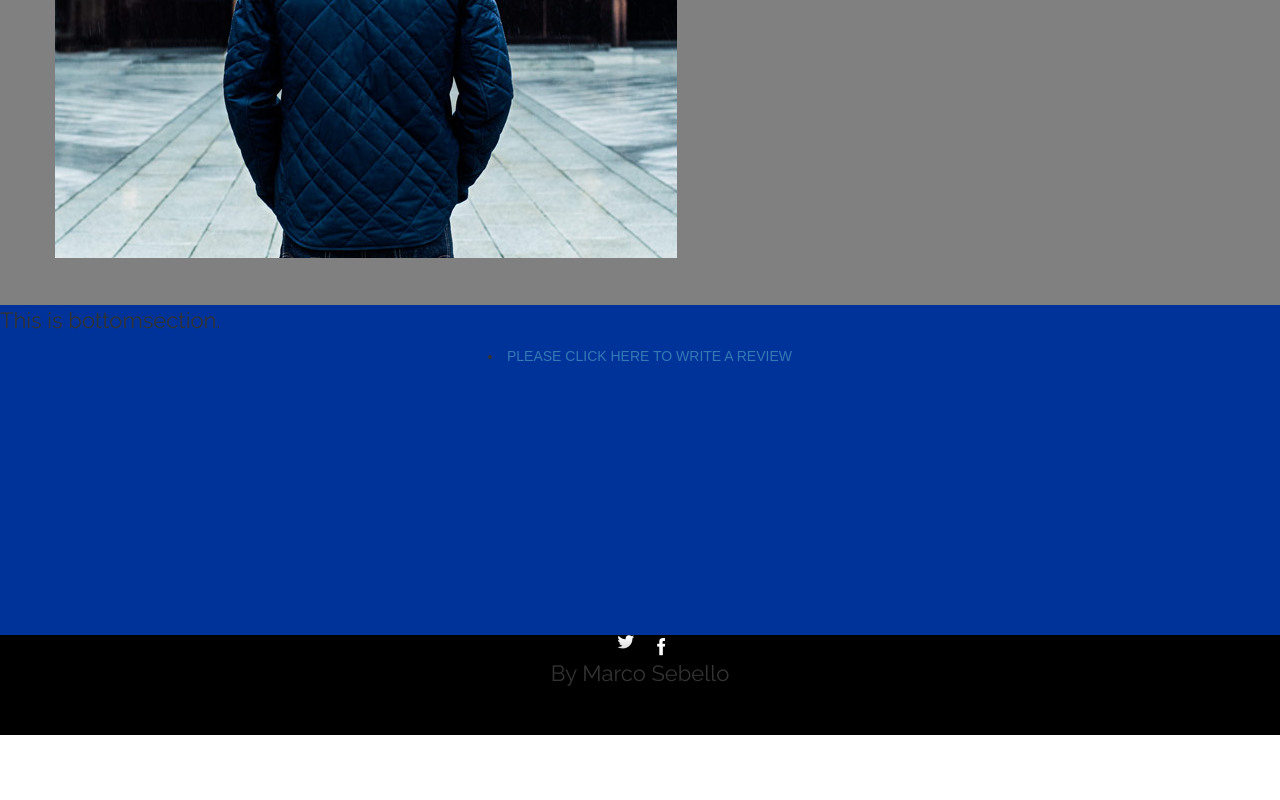
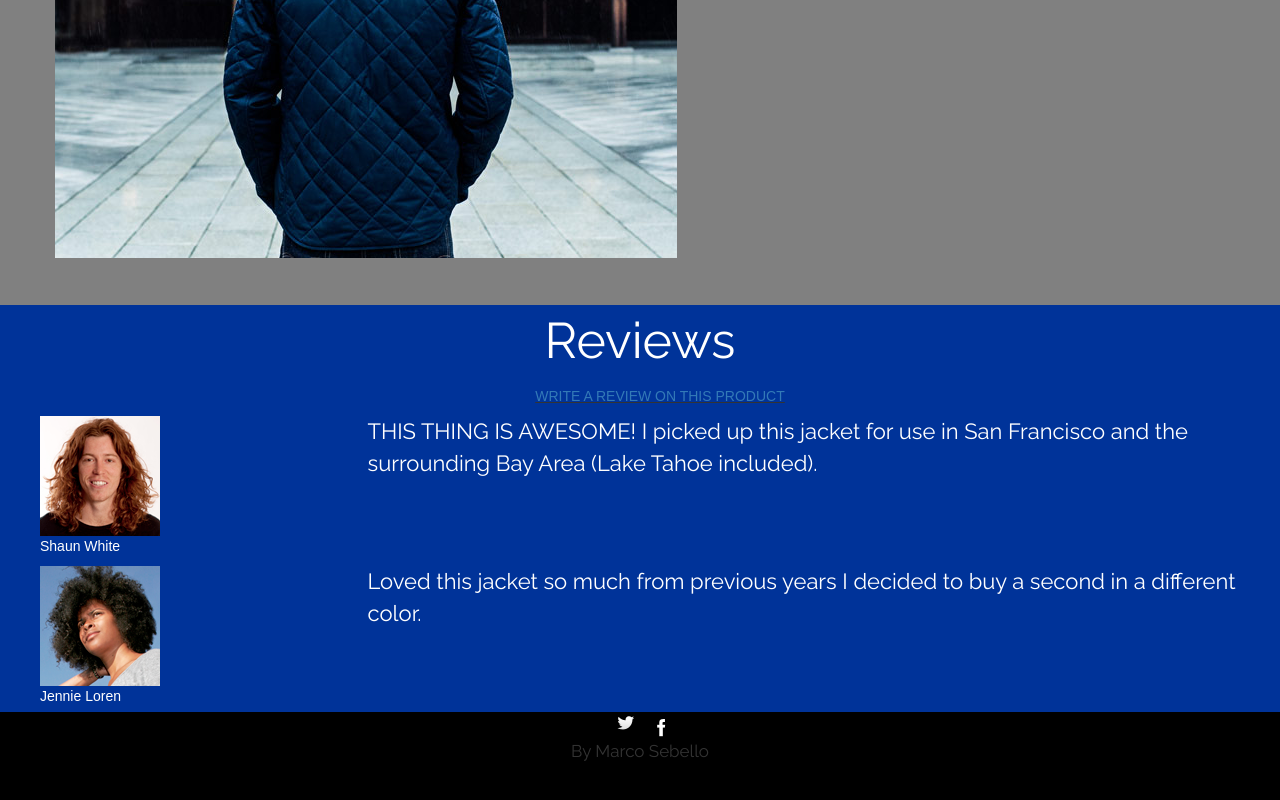
Before and after one commit to Marcode777/sapient, a React (Create React App) app in the folder sapient/: page / in a window 1280 px wide. Shown: the part 794-1594 px from the top of the page. Before the commit the page ends 1529 px from the top, so only its background shows below. Built offline with nearby package versions, Linux system fonts and the light colour scheme.

Commit message:
fixed positioning of some elements, organized code for cleaner look, modified src/App.css, src/App.js

```diff
--- a/sapient/src/App.css
+++ b/sapient/src/App.css
@@ -43,7 +43,7 @@
 
 .bottomsection{
   background-color: #003399;
-  height:330px;
+  height:407px;
 }
 
 .menuContainer{
@@ -56,6 +56,7 @@
   height:100px;
   background-color:black;
   text-align:center;
+
 }
 
 .socialtop{
@@ -92,6 +93,7 @@ body{
 
 .reviewLink{
   text-align:center;
+  text-decoration: underline;
 }
 
 p{
@@ -102,3 +104,34 @@ p{
 ul{
   list-style-type: none;
 }
+
+.reviews{
+  text-align:center;
+  font-size: 50px;
+  color:white;
+}
+
+.reviewer1{
+  color:white;
+}
+
+.Shaun{
+  color:white;
+}
+
+.reviewer2{
+  color:white;
+}
+
+.Jennie{
+  color:white;
+}
+
+.footers{
+  text-align: center;
+}
+
+.tag{
+  font-size: 17px;
+  text-align: center;
+}
--- a/sapient/src/App.js
+++ b/sapient/src/App.js
@@ -1,7 +1,6 @@
 import React, { Component } from 'react';
 // import logo from './logo.svg';
 import './App.css';
-
 
 
 
@@ -86,24 +85,13 @@ class App extends Component {
                     <li><a href="#"> Bikes</a></li>
                   </ul>
                 </li>
+              </ul>
+            </div>
 
-              </ul>
-
-
-
-    </div>
                 </div>
              </nav>
             </div>
          </div>
-
-
-
-
-
-
-
-
 
 
         <div className="topsection">
@@ -113,29 +101,79 @@ class App extends Component {
         <div className="middlesection">
           <div className="col-md-9">
             <ul>
-              <li><img src="tough-mojo-jacket-img2.png" className="jacket2" role="presentation"/></li>
+              <li>
+                <img src="tough-mojo-jacket-img2.png" className="jacket2" role="presentation"/>
+              </li>
             </ul>
           </div>
           <div className="col-md-3">
             <ul>
-              <li><p>Our most insulated jacket to date, the city-styled Highline is designed to keep you warm during the deep freeze of winter.</p></li>
+              <li>
+                <p>Our most insulated jacket to date, the city-styled Highline is designed to keep you warm during the deep freeze of winter.</p>
+              </li>
             </ul>
           </div>
         </div>
 
         <div className="bottomsection">
-          <p>This is bottomsection.</p>
-          <li className="reviewLink"><a data-toggle="modal" data-target="#writeReview" href="#">PLEASE CLICK HERE TO WRITE A REVIEW</a></li>
+          <p className="reviews">Reviews</p>
+            <ul>
+              <li className="reviewLink"><a data-toggle="modal" data-target="#writeReview" href="#">WRITE A REVIEW ON THIS PRODUCT</a></li>
+            </ul>
+          <div className="row">
+            <div className="col-md-3">
+              <ul>
+                <li>
+                  <figure className="Shaun">
+                    <img src="reviewer1.png" className="reviewer1" role="presentation"/>
+                    <figcaption>Shaun White</figcaption>
+                  </figure>
+                </li>
+              </ul>
+            </div>
+            <div className="col-md-9">
+              <ul>
+                <li>
+                  <p className="reviewer1">THIS THING IS AWESOME! I picked up this jacket for use in San Francisco and the surrounding Bay Area (Lake Tahoe included).</p>
+                </li>
+              </ul>
+            </div>
           </div>
 
+          <div className="row">
+             <div className="col-md-3">
+              <ul>
+                <li>
+                  <figure className="Jennie">
+                    <img src="reviewer2.png" className="reviewer2" role="presentation"/>
+                    <figcaption>Jennie Loren</figcaption>
+                  </figure>
+                </li>
+              </ul>
+            </div>
+            <div className="col-md-9">
+              <ul>
+                <li>
+                  <p className="reviewer2">Loved this jacket so much from previous years I decided to buy a second in a different color. </p>
+                </li>
+              </ul>
+            </div>
+          </div>
+        </div>
+
+
+
         <div className="footersection">
-        <a href="https://twitter.com/"><img src="twitter-icon.png" role="presentation"/></a>
+          <div className="col-md-12">
+            <a href="https://twitter.com/" ><img src="twitter-icon.png" className="footers" role="presentation"/></a>
               &nbsp;
               &nbsp;
               &nbsp;
-          <a href="https://www.facebook.com/"><img src="fb-icon.png" role="presentation" /></a>
-          <p>By Marco Sebello</p>
+            <a href="https://www.facebook.com/"><img src="fb-icon.png" className="footers" role="presentation"/></a>
+            <p className="tag">By Marco Sebello</p>
           </div>
+        </div>
+
 
 
         <div className="modal fade" tabIndex="-1"  data-toggle="modal" id="myModal" role="dialog">
@@ -181,7 +219,6 @@ class App extends Component {
 
 
 
-
       </div>
     );
   }
```
Lines whose indentation alone changed are shown as unchanged.
